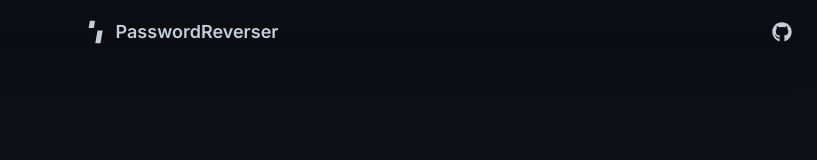
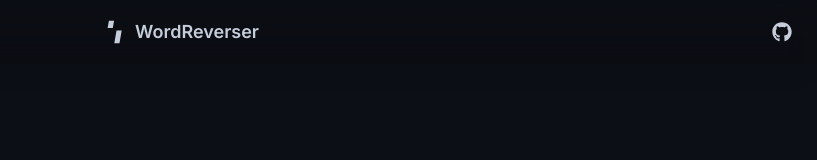
Before and after one commit to syarifuldotdev/WordReverser, a Next.js app: page / in a window 1280 px wide. Shown: the top 160 px of the page, without its empty margins (463-1280 px from the left). Built offline with nearby package versions, Linux system fonts and the light colour scheme.

Commit message:
Update Navbar.tsx

```diff
--- a/src/components/Navbar.tsx
+++ b/src/components/Navbar.tsx
@@ -12,7 +12,7 @@ const Navbar: FC<NavbarProps> = ({ }) => {
                     <svg className="w-10 h-10" version="1.2" baseProfile="tiny" xmlns="http://www.w3.org/2000/svg" viewBox="0 0 500 500" overflow="visible" xmlSpace="preserve">
                         <path className="fill-base-content" d="m305.8 389.08 27.92-158.34h-64.74l-27.92 158.34M222.47 200l16.05-91h-64.74l-16.08 91.2" />
                     </svg>
-                    PasswordReverser
+                    WordReverser
                 </Link>
             </div>
 
```
